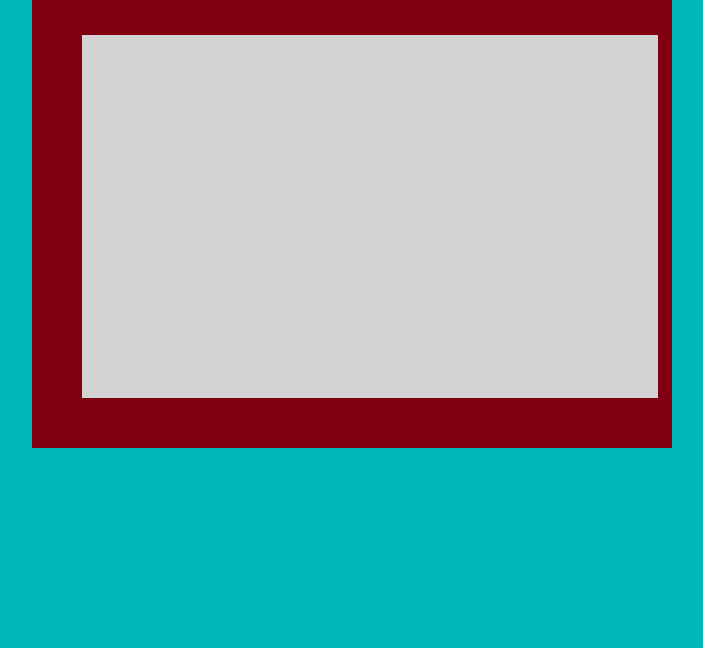
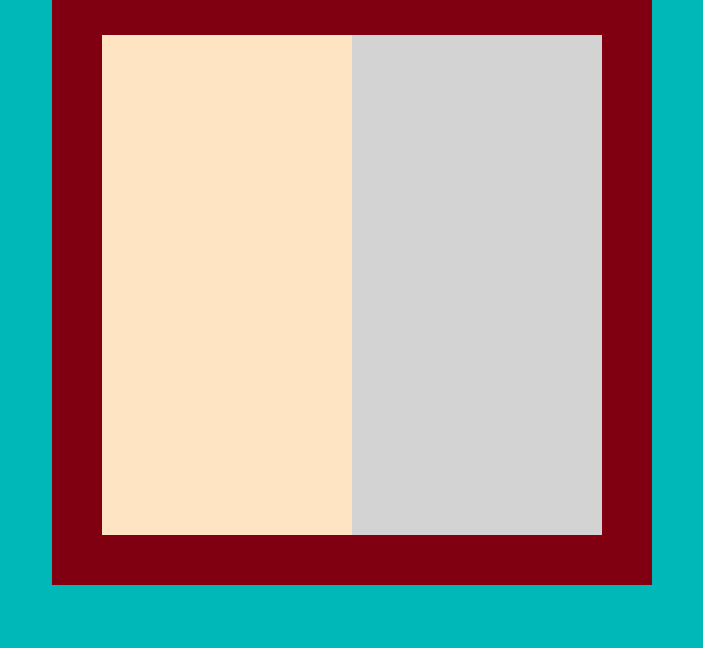
Before and after one commit to PeterG-ithub/etch-a-sketch, a plain HTML site: page index.html in a window 1280 px wide. Shown: the part 152-800 px from the top of the page, without its empty margins (288-991 px from the left). Drawn offline with Linux system fonts and the light colour scheme; a web font is replaced by a local one.

Commit message:
Add function createGrid.
Added function createGrid in main.js.
This function will create divs which is in
a for loop. The divs are styled in css.
Edited html classes to more descriptive
name.

```diff
--- a/index.html
+++ b/index.html
@@ -8,7 +8,7 @@
         <link rel="stylesheet" href="./style.css">
     </head>
     <body>
-        <div class="container">
+        <div class="main-container">
             <h1>Etch-a-Sketch</h1>
             <div class="grid-container"></div>
         </div>
--- a/main.js
+++ b/main.js
@@ -1 +1,14 @@
-console.log("Hello There!");
+const gridContainer = document.querySelector('.grid-container')
+
+function createGrid() {
+    console.log("Hello there!")
+    for (let i = 0; i < 25; i++)
+    {
+        const div = document.createElement('div');
+        gridContainer.appendChild(div);
+        console.log("Hello ");
+    }
+
+}
+
+createGrid();
--- a/style.css
+++ b/style.css
@@ -15,11 +15,9 @@ body {
     justify-content: center;
 }
 
-.container {
+.main-container {
     flex-direction: column;
     background-color: #800012;
-    width: 50%;
-    height: 500px;
     align-self: center;
     margin-top: 100px;
     display: flex;
@@ -28,7 +26,15 @@ body {
 
 .grid-container {
     background-color: lightgray;
-    width: 90%;
-    height: 400px;
+    width: 500px;
+    height: 500px;
     margin: 50px;
+    display: flex;
 }
+
+.grid-container div {
+    background-color:bisque ;
+    width: 10px;
+    height: auto;
+
+}
```
